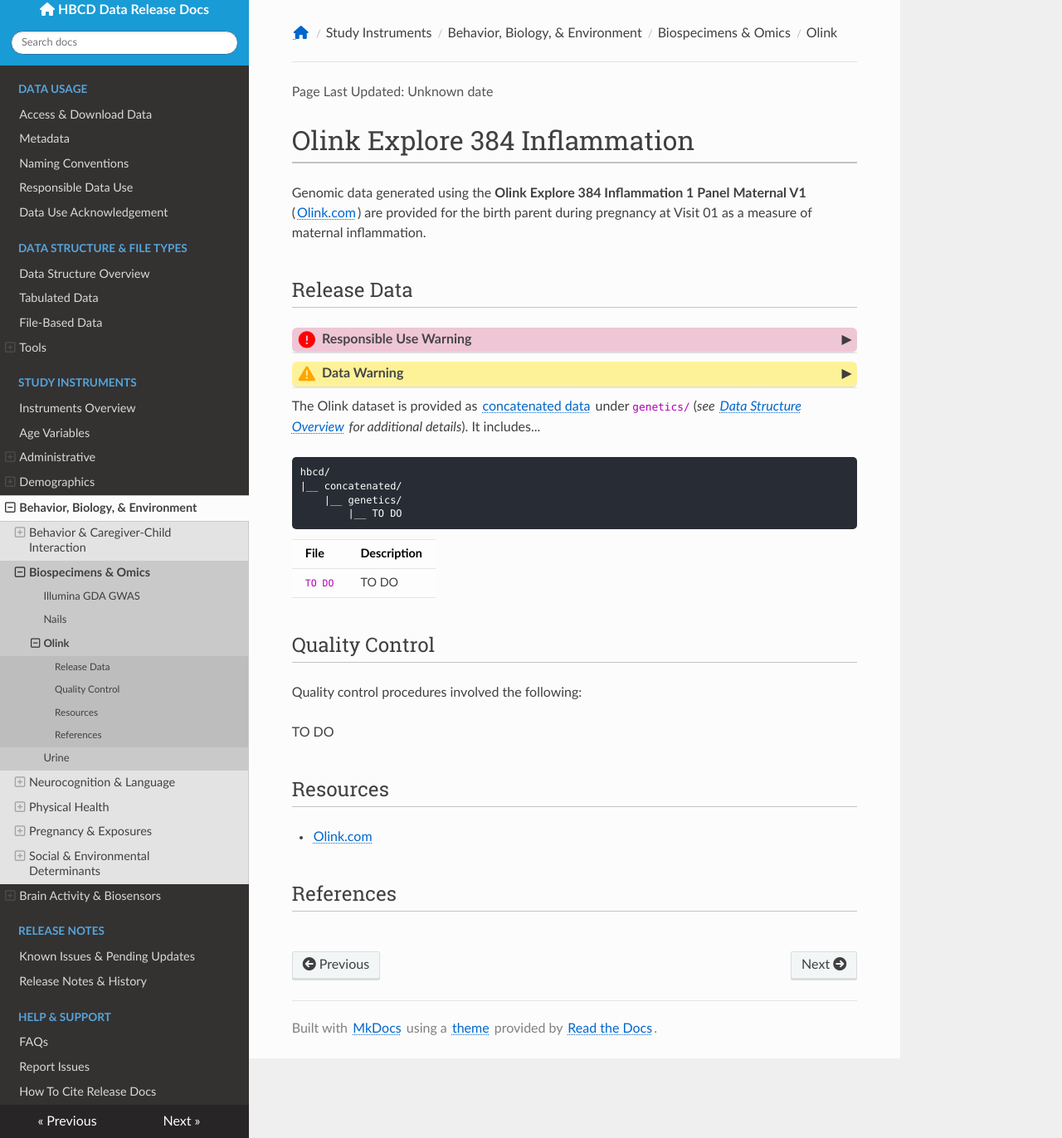
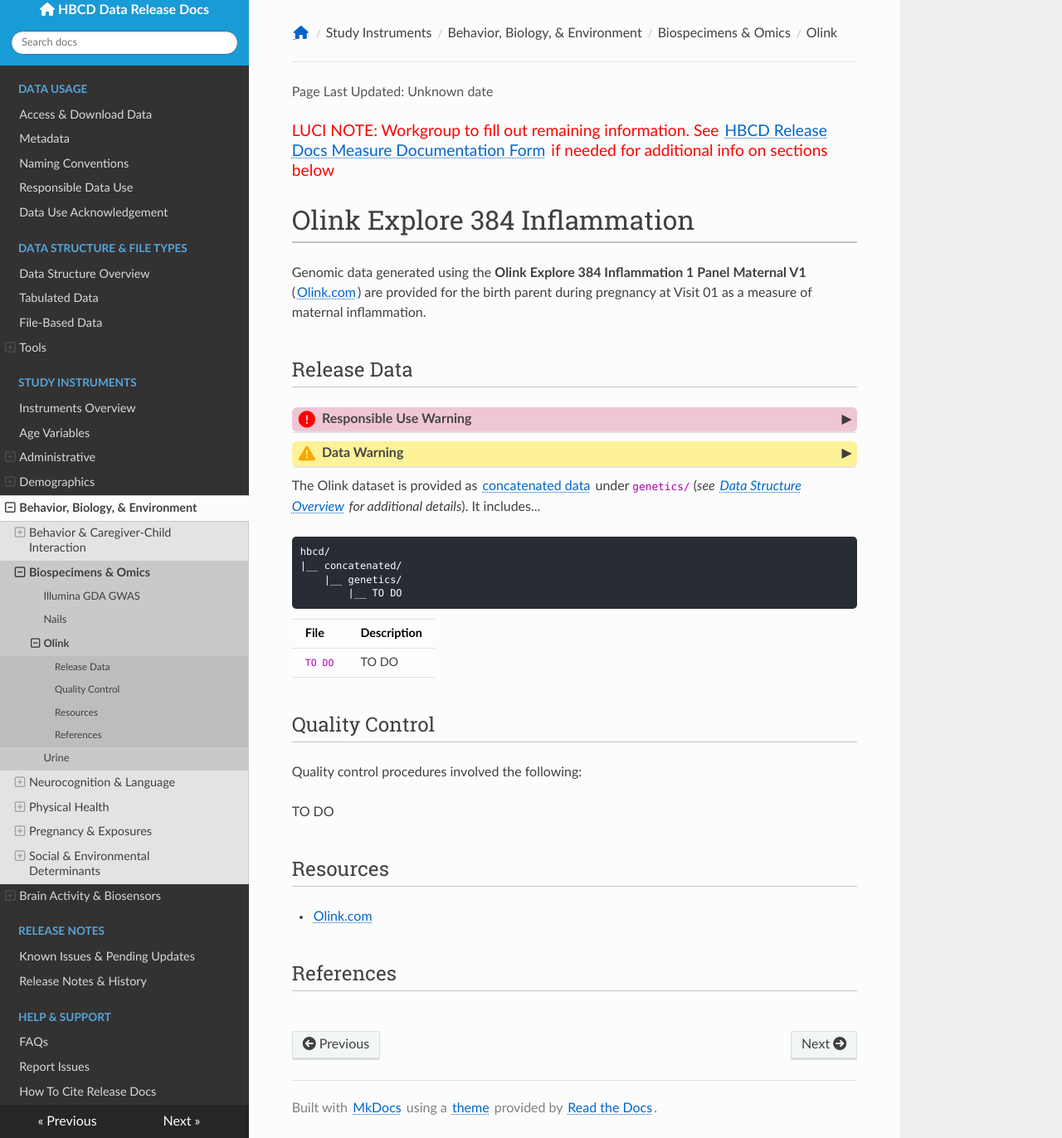
Before and after one commit to nbdc-datahub/hbcd-docs, an MkDocs documentation site: the page built from docs/instruments/biospec/olink.md, in a window 1280 px wide and 1372 px high. Shown: the whole window at 83% size. Built offline with MkDocs 1.6.1, drawn with Linux system fonts in a browser that asks for light colours; nearby versions of some CDN libraries.

Commit message:
add admin note

```diff
--- a/docs/instruments/biospec/olink.md
+++ b/docs/instruments/biospec/olink.md
@@ -1,3 +1,5 @@
+<p style="font-size: 1.2em; color: red;">LUCI NOTE: Workgroup to fill out remaining information. See <a href="https://forms.gle/fgXTAkPhZbx2qjoH6">HBCD Release Docs Measure Documentation Form</a> if needed for additional info on sections below</p>
+
 # Olink Explore 384 Inflammation
 
 Genomic data generated using the **Olink Explore 384 Inflammation 1 Panel Maternal V1** ([Olink.com](https://olink.com/products/olink-explore-3072-384)) are provided for the birth parent during pregnancy at Visit 01 as a measure of maternal inflammation.
```
